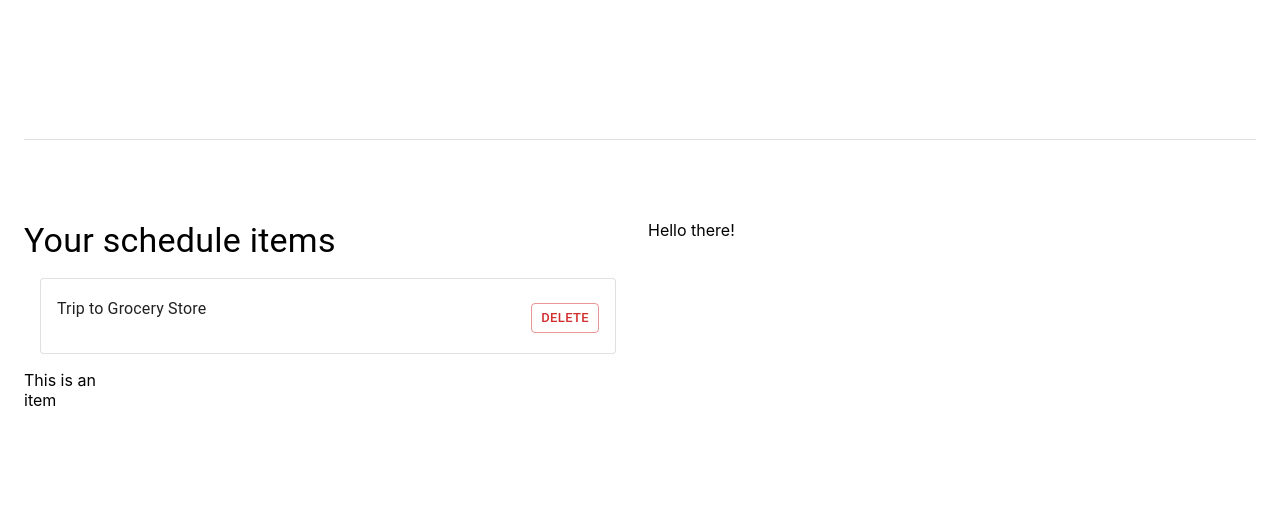
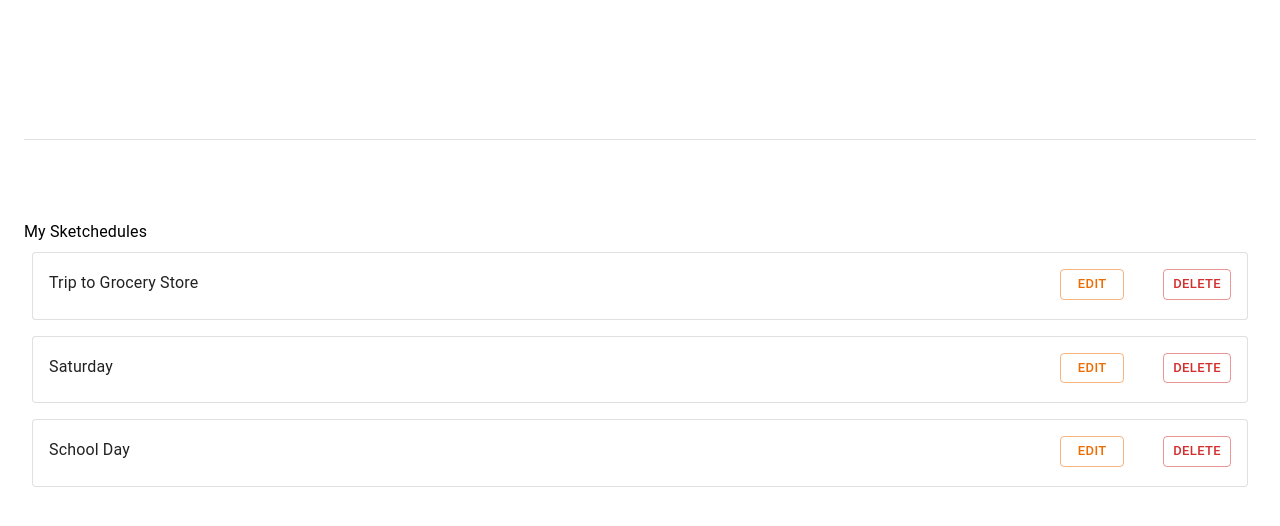
Before and after one commit to julezfitz/Sketchedule, a React (Create React App) app: page / in a window 1280 px wide. Shown: the top 526 px of the page. Built offline with nearby package versions, Linux system fonts and the light colour scheme.

Commit message:
adds sample schedule items

```diff
--- a/src/Components/Schedules/ScheduleItem.js
+++ b/src/Components/Schedules/ScheduleItem.js
@@ -4,20 +4,28 @@ import Paper from "@mui/material/Paper";
 import Typography from "@mui/material/Typography";
 import { Button } from "@mui/material";
 
-export default function ScheduleItem() {
+export default function ScheduleItem(props) {
     return (
-    <Paper variant="outlined" sx={{ p: 2, m: 2, flexGrow: 1 }} style={{ cursor: "pointer" }}>
+        <Paper variant="outlined" sx={{ p: 2, m: 1, flexGrow: 1 }} style={{ cursor: "pointer" }}>
             <Grid container spacing={2} >
                 <Grid item xs={12} sm container>
                     <Grid item xs container direction="column" spacing={2}>
                         <Grid item xs>
                             <Typography gutterBottom variant="subtitle1" component="div">
-                Trip to Grocery Store
+                                {props.name}
                             </Typography>
                         </Grid>
                     </Grid>
 
                     <Grid item>
+                        <Button
+                            size="small"
+                            variant="outlined"
+                            color="warning"
+                            style={{ marginLeft: '3em' }}
+                        >
+                            Edit
+                        </Button>
                         <Button
                             size="small"
                             variant="outlined"
--- a/src/Components/Schedules/ScheduleList.js
+++ b/src/Components/Schedules/ScheduleList.js
@@ -10,8 +10,9 @@ export default function ScheduleList() {
 
     return (
         <Box sx={{ flexGrow: 1, minHeight: "100vh" }}>
+            <Typography>My Sketchedules</Typography>
             <Grid container spacing={2} columns={16}>
-                <Grid item xs={8}
+                <Grid item xs={16}
                     sx={{
                         transition: "300ms ease",
                         "&:hover > .MuiGrid-item": {
@@ -28,21 +29,25 @@ export default function ScheduleList() {
                     <>
                         <Grid container direction="row">
                             <Grid item xs={13.7}>
-                                <Typography variant='h4' component='h2'>
-                                    Your schedule items
-                                    <ScheduleItem
-                                        key={Math.random().toString(36).substr(2, 9)}
-                                    />
-                                </Typography>
+                                <ScheduleItem
+                                    key={Math.random().toString(36).substr(2, 9)}
+                                    name="Trip to Grocery Store"
+                                />
                             </Grid>
-                            <Grid item xs={2}>
-                                This is an item
+                            <Grid item xs={13.7}>
+                                <ScheduleItem
+                                    key={Math.random().toString(36).substr(2, 9)}
+                                    name="Saturday"
+                                />
+                            </Grid>
+                            <Grid item xs={13.7}>
+                                <ScheduleItem
+                                    key={Math.random().toString(36).substr(2, 9)}
+                                    name="School Day"
+                                />
                             </Grid>
                         </Grid>
                     </>
-                </Grid>
-                <Grid item xs={8}>
-                    Hello there!
                 </Grid>
             </Grid>
         </Box>
```
Lines whose indentation alone changed are shown as unchanged.
